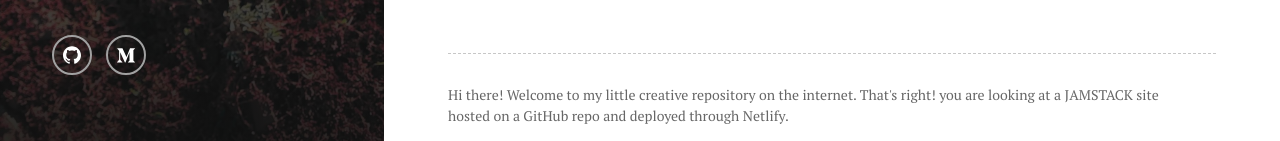
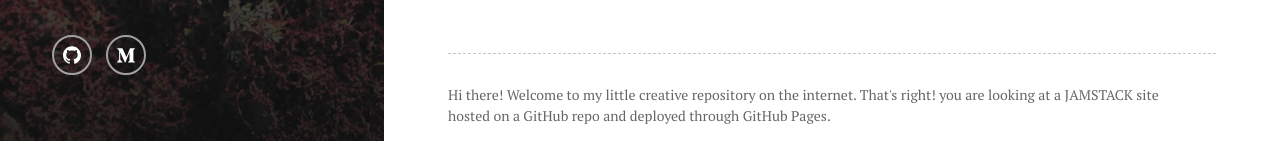
Before and after one commit to spectram/spectram.github.io, a Jekyll site: the page built from index.md, in a window 1280 px wide and 900 px high, scrolled down 2293 px. Shown: the part 756-897 px from the top of the window. Built offline with Jekyll 4.4.1, drawn with Linux system fonts in a browser that asks for light colours.

Commit message:
Update footer text to reflect GitHub Pages deployment
The site moved from Netlify to GitHub Pages; the footer credit line
still said "deployed through Netlify".

```diff
--- a/_data/config.json
+++ b/_data/config.json
@@ -65,7 +65,7 @@
         ]
     },
     "footer": {
-        "content": "Hi there! Welcome to my little creative repository on the internet. That's right! you are looking at a JAMSTACK site hosted on a GitHub repo and deployed through Netlify."
+        "content": "Hi there! Welcome to my little creative repository on the internet. That's right! you are looking at a JAMSTACK site hosted on a GitHub repo and deployed through GitHub Pages."
     },
     "domain": "https://sriramsankar.in"
 }
```
